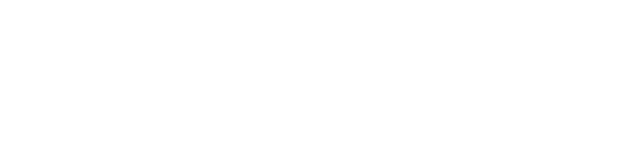
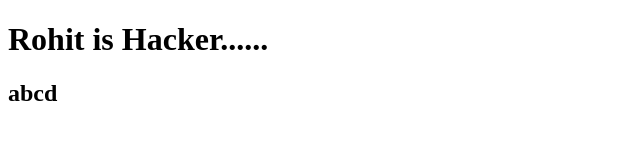
Before and after one commit to RohitDabhade45/HackerRRD, a plain HTML site: page index.html in a window 1280 px wide. Shown: the whole page, without its empty margins (0-640 px from the left). Drawn offline with Linux system fonts and the light colour scheme.

Commit message:
Second commit

```diff
--- a/index.html
+++ b/index.html
@@ -6,6 +6,7 @@
     <title>Document 123</title>
 </head>
 <body>
-
+    <h1>Rohit is Hacker......</h1>
+    <h2>abcd</h2>
 </body>
 </html>
```
